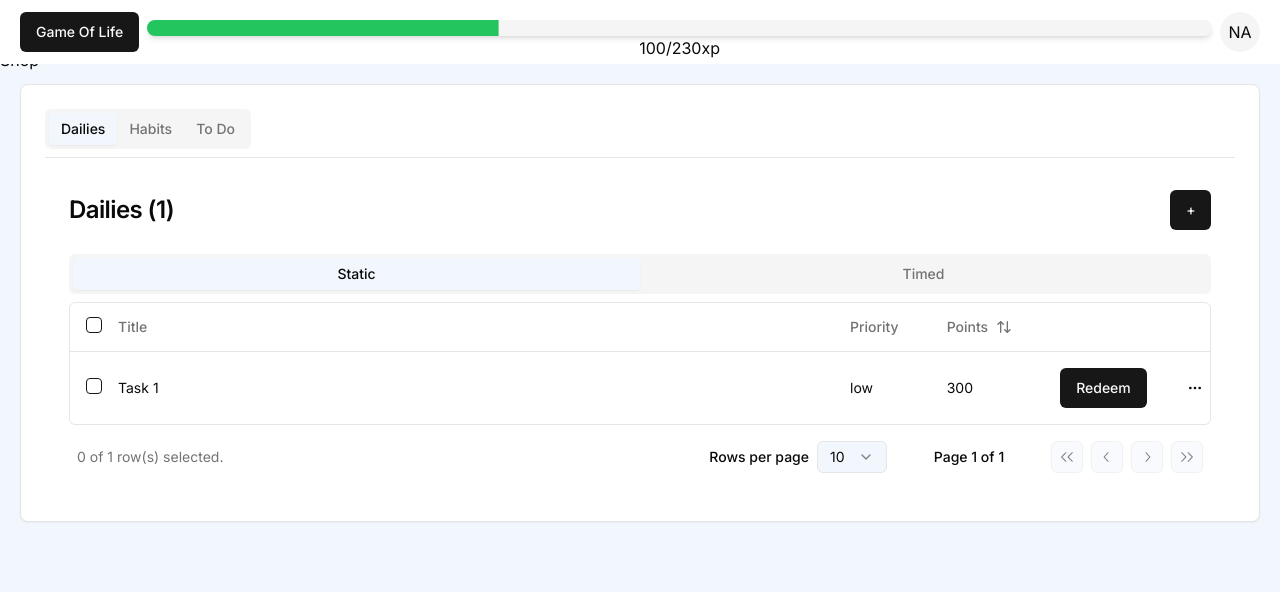
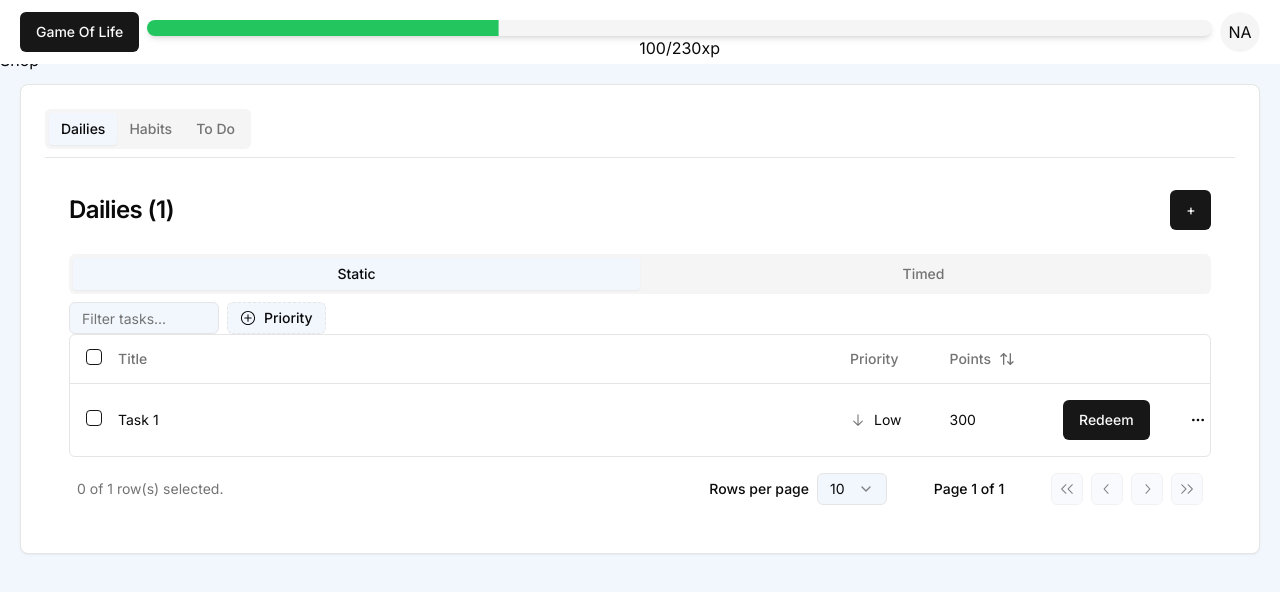
Before and after one commit to Fables7/Game-of-Life, a Next.js app: page /tasks in a window 1280 px wide. Shown: the top 592 px of the page. Built offline with nearby package versions, Linux system fonts and the light colour scheme.

Commit message:
Updated tool bar to filter by priority

```diff
--- a/app/tasks/columns.tsx
+++ b/app/tasks/columns.tsx
@@ -24,6 +24,30 @@ import {
 } from "@/components/ui/dialog";
 import TaskForm from "./components/TaskForm";
 import { ScrollArea } from "@/components/ui/scroll-area";
+
+import {
+  ArrowDownIcon,
+  ArrowRightIcon,
+  ArrowUpIcon,
+} from "@radix-ui/react-icons";
+
+const priorities = [
+  {
+    label: "Low",
+    value: "low",
+    icon: ArrowDownIcon,
+  },
+  {
+    label: "Medium",
+    value: "medium",
+    icon: ArrowRightIcon,
+  },
+  {
+    label: "High",
+    value: "high",
+    icon: ArrowUpIcon,
+  },
+];
 
 type Tiers = {
   time: number;
@@ -82,6 +106,27 @@ const baseColumns: ColumnDef<BaseTask>[] = [
   {
     accessorKey: "priority",
     header: "Priority",
+    cell: ({ row }) => {
+      const priority = priorities.find(
+        (priority) => priority.value === row.getValue("priority")
+      );
+
+      if (!priority) {
+        return null;
+      }
+
+      return (
+        <div className="flex items-center">
+          {priority.icon && (
+            <priority.icon className="mr-2 h-4 w-4 text-muted-foreground" />
+          )}
+          <span>{priority.label}</span>
+        </div>
+      );
+    },
+    filterFn: (row, id, value) => {
+      return value.includes(row.getValue(id));
+    },
   },
   {
     id: "redeem",
--- a/app/tasks/data-table-faceted-filter.tsx
+++ b/app/tasks/data-table-faceted-filter.tsx
@@ -13,3 +13,134 @@ import {
   CommandList,
   CommandSeparator,
 } from "@/components/ui/command";
+import {
+  Popover,
+  PopoverContent,
+  PopoverTrigger,
+} from "@/components/ui/popover";
+import { Separator } from "@/components/ui/separator";
+
+interface DataTableFacetedFilterProps<TData, TValue> {
+    column?: Column<TData, TValue>
+    title?: string
+    options: {
+      label: string
+      value: string
+      icon?: React.ComponentType<{ className?: string }>
+    }[]
+  }
+
+  export function DataTableFacetedFilter<TData, TValue>({
+    column,
+    title,
+    options,
+  }: DataTableFacetedFilterProps<TData, TValue>) {
+    const facets = column?.getFacetedUniqueValues()
+    const selectedValues = new Set(column?.getFilterValue() as string[])
+
+    return (
+      <Popover>
+        <PopoverTrigger asChild>
+          <Button variant="outline" size="sm" className="h-8 border-dashed">
+            <PlusCircledIcon className="mr-2 h-4 w-4" />
+            {title}
+            {selectedValues?.size > 0 && (
+              <>
+                <Separator orientation="vertical" className="mx-2 h-4" />
+                <Badge
+                  variant="secondary"
+                  className="rounded-sm px-1 font-normal lg:hidden"
+                >
+                  {selectedValues.size}
+                </Badge>
+                <div className="hidden space-x-1 lg:flex">
+                  {selectedValues.size > 2 ? (
+                    <Badge
+                      variant="secondary"
+                      className="rounded-sm px-1 font-normal"
+                    >
+                      {selectedValues.size} selected
+                    </Badge>
+                  ) : (
+                    options
+                      .filter((option) => selectedValues.has(option.value))
+                      .map((option) => (
+                        <Badge
+                          variant="secondary"
+                          key={option.value}
+                          className="rounded-sm px-1 font-normal"
+                        >
+                          {option.label}
+                        </Badge>
+                      ))
+                  )}
+                </div>
+              </>
+            )}
+          </Button>
+        </PopoverTrigger>
+        <PopoverContent className="w-[200px] p-0" align="start">
+          <Command>
+            <CommandInput placeholder={title} />
+            <CommandList>
+              <CommandEmpty>No results found.</CommandEmpty>
+              <CommandGroup>
+                {options.map((option) => {
+                  const isSelected = selectedValues.has(option.value)
+                  return (
+                    <CommandItem
+                      key={option.value}
+                      onSelect={() => {
+                        if (isSelected) {
+                          selectedValues.delete(option.value)
+                        } else {
+                          selectedValues.add(option.value)
+                        }
+                        const filterValues = Array.from(selectedValues)
+                        column?.setFilterValue(
+                          filterValues.length ? filterValues : undefined
+                        )
+                      }}
+                    >
+                      <div
+                        className={cn(
+                          "mr-2 flex h-4 w-4 items-center justify-center rounded-sm border border-primary",
+                          isSelected
+                            ? "bg-primary text-primary-foreground"
+                            : "opacity-50 [&_svg]:invisible"
+                        )}
+                      >
+                        <CheckIcon className={cn("h-4 w-4")} />
+                      </div>
+                      {option.icon && (
+                        <option.icon className="mr-2 h-4 w-4 text-muted-foreground" />
+                      )}
+                      <span>{option.label}</span>
+                      {facets?.get(option.value) && (
+                        <span className="ml-auto flex h-4 w-4 items-center justify-center font-mono text-xs">
+                          {facets.get(option.value)}
+                        </span>
+                      )}
+                    </CommandItem>
+                  )
+                })}
+              </CommandGroup>
+              {selectedValues.size > 0 && (
+                <>
+                  <CommandSeparator />
+                  <CommandGroup>
+                    <CommandItem
+                      onSelect={() => column?.setFilterValue(undefined)}
+                      className="justify-center text-center"
+                    >
+                      Clear filters
+                    </CommandItem>
+                  </CommandGroup>
+                </>
+              )}
+            </CommandList>
+          </Command>
+        </PopoverContent>
+      </Popover>
+    )
+  }
--- a/app/tasks/data-table-toolbar.tsx
+++ b/app/tasks/data-table-toolbar.tsx
@@ -1,7 +1,53 @@
 "use client";
 import { Table } from "@tanstack/react-table";
 import { Input } from "@/components/ui/input";
+import { DataTableFacetedFilter } from "./data-table-faceted-filter";
+import { Button } from "@/components/ui/button";
+import {
+  CircleIcon,
+  StopwatchIcon,
+  CheckCircledIcon,
+  ArrowDownIcon,
+  ArrowRightIcon,
+  ArrowUpIcon,
+  Cross2Icon,
+} from "@radix-ui/react-icons";
 
+const statuses = [
+  {
+    value: "todo",
+    label: "Todo",
+    icon: CircleIcon,
+  },
+  {
+    value: "in progress",
+    label: "In Progress",
+    icon: StopwatchIcon,
+  },
+  {
+    value: "done",
+    label: "Done",
+    icon: CheckCircledIcon,
+  },
+];
+
+const priorities = [
+  {
+    label: "Low",
+    value: "low",
+    icon: ArrowDownIcon,
+  },
+  {
+    label: "Medium",
+    value: "medium",
+    icon: ArrowRightIcon,
+  },
+  {
+    label: "High",
+    value: "high",
+    icon: ArrowUpIcon,
+  },
+];
 interface DataTableToolbarProps<TData> {
   table: Table<TData>;
 }
@@ -12,14 +58,39 @@ export function DataTableToolbar<TData>({
   const isFiltered = table.getState().columnFilters.length > 0;
 
   return (
-    <div>
+    <div className="flex flex-1 items-center space-x-2">
       <Input
         placeholder="Filter tasks..."
         value={(table.getColumn("title")?.getFilterValue() as string) ?? ""}
-        onChange={(event) => table.getColumn("title")?.setFilterValue(event.target.value)}
+        onChange={(event) =>
+          table.getColumn("title")?.setFilterValue(event.target.value)
+        }
         className="h-8 w-[150px]"
       />
-
+      {table.getColumn("status") && (
+        <DataTableFacetedFilter
+          column={table.getColumn("status")}
+          title="Status"
+          options={statuses}
+        />
+      )}
+      {table.getColumn("priority") && (
+        <DataTableFacetedFilter
+          column={table.getColumn("priority")}
+          title="Priority"
+          options={priorities}
+        />
+      )}
+      {isFiltered && (
+        <Button
+          variant="ghost"
+          onClick={() => table.resetColumnFilters()}
+          className="h-8 px-2 lg:px-3"
+        >
+          Reset
+          <Cross2Icon className="ml-2 h-4 w-4" />
+        </Button>
+      )}
     </div>
   );
 }
--- a/app/tasks/data-table.tsx
+++ b/app/tasks/data-table.tsx
@@ -10,15 +10,20 @@ import {
 } from "@/components/ui/table";
 import {
   ColumnDef,
+  ColumnFiltersState,
   SortingState,
   flexRender,
   getCoreRowModel,
   getPaginationRowModel,
+  getFilteredRowModel,
   getSortedRowModel,
+  getFacetedRowModel,
+  getFacetedUniqueValues,
   useReactTable,
 } from "@tanstack/react-table";
 import * as React from "react";
 import { DataTablePagination } from "./DataTablePagination";
+import { DataTableToolbar } from "./data-table-toolbar";
 
 interface DataTableProps<TData, TValue> {
   columns: ColumnDef<TData, TValue>[];
@@ -31,6 +36,9 @@ export function DataTable<TData, TValue>({
 }: DataTableProps<TData, TValue>) {
   const [sorting, setSorting] = React.useState<SortingState>([]);
   const [rowSelection, setRowSelection] = React.useState({});
+  const [columnFilters, setColumnFilters] = React.useState<ColumnFiltersState>(
+    []
+  );
   const table = useReactTable({
     data,
     columns,
@@ -39,13 +47,19 @@ export function DataTable<TData, TValue>({
     onSortingChange: setSorting,
     getSortedRowModel: getSortedRowModel(),
     onRowSelectionChange: setRowSelection,
+    onColumnFiltersChange: setColumnFilters,
+    getFilteredRowModel: getFilteredRowModel(),
+    getFacetedRowModel: getFacetedRowModel(),
+    getFacetedUniqueValues: getFacetedUniqueValues(),
     state: {
       sorting,
       rowSelection,
+      columnFilters,
     },
   });
   return (
     <div>
+      <DataTableToolbar table={table} />
       <div className="rounded-md border">
         <Table>
           <TableHeader>
```
